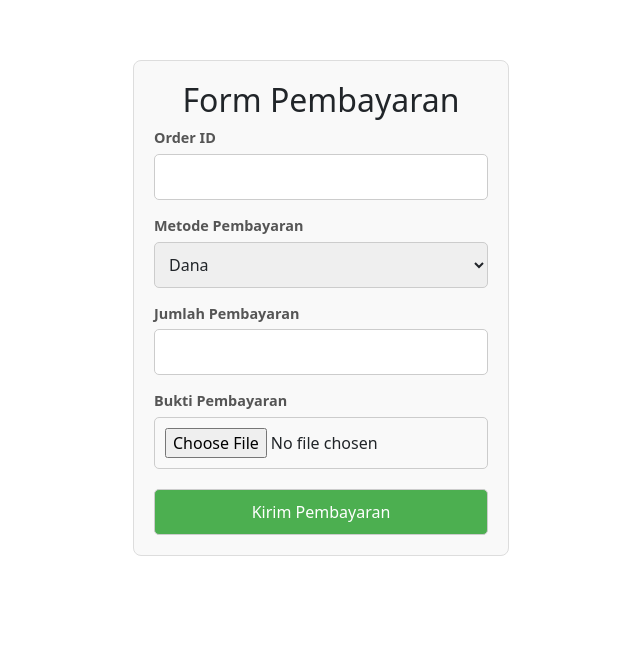
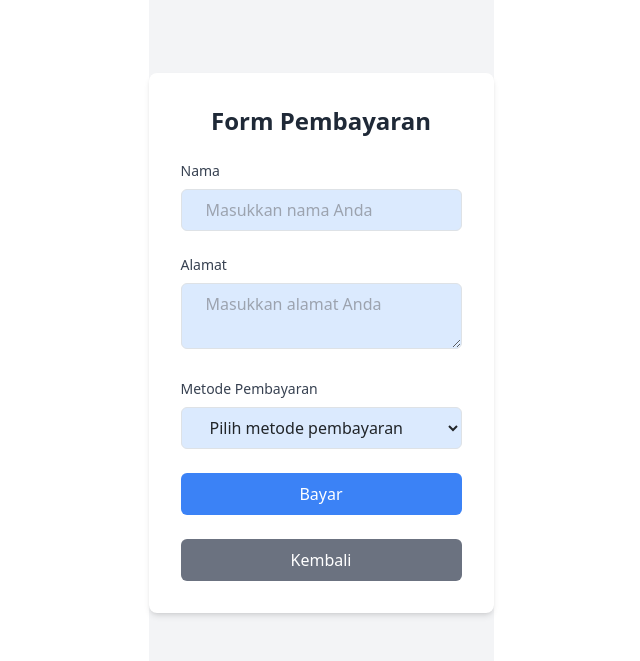
Before and after one commit to DiazGit1/Website_Baju, a React (Vite) app: page /payment in a window 1280 px wide. Shown: the part 127-788 px from the top of the page, without its empty margins (319-959 px from the left). Built offline with nearby package versions, Linux system fonts and the light colour scheme.

Commit message:
Menyelesaikan payment

```diff
--- a/src/components/PaymentForm.jsx
+++ b/src/components/PaymentForm.jsx
@@ -1,105 +1,121 @@
-import { useState } from 'react';
-import axios from 'axios';
-import "./PaymentForm.css";
+import { useState } from "react";
+import { useNavigate } from "react-router-dom";
 
 const PaymentForm = () => {
-  const [orderId, setOrderId] = useState('');
-  const [method, setMethod] = useState('dana');
-  const [amount, setAmount] = useState('');
-  const [proofImage, setProofImage] = useState(null);
-  const [message, setMessage] = useState('');
-  const [loading, setLoading] = useState(false);
+  const [name, setName] = useState("");
+  const [address, setAddress] = useState("");
+  const [paymentMethod, setPaymentMethod] = useState("");
+  const [error, setError] = useState("");
+  const navigate = useNavigate();
 
-  const handleFileChange = (e) => {
-    setProofImage(e.target.files[0]);
+  const bankAccount = "12334455677890";
+
+  const handleSubmit = (e) => {
+    e.preventDefault();
+
+    if (!name || !address || !paymentMethod) {
+      setError("Semua kolom harus diisi!");
+      return;
+    }
+
+    // Simulasikan pembayaran berhasil
+    alert("Pembayaran berhasil!");
+    navigate("/"); // Arahkan ke halaman home
   };
 
-  const handleSubmit = async (e) => {
-    e.preventDefault();
-    setLoading(true);
-    setMessage('');
-
-    // Membuat FormData untuk mengirim data dan file
-    const formData = new FormData();
-    formData.append('orderId', orderId);
-    formData.append('method', method);
-    formData.append('amount', amount);
-    if (method !== 'bank_bsi') {
-      formData.append('proofImage', proofImage); // Hanya kirim bukti pembayaran jika bukan bank BSI
-    }
-
-    try {
-      const response = await axios.post('/api/payment/pay', formData, {
-        headers: {
-          'Content-Type': 'multipart/form-data',
-          'Authorization': `Bearer ${localStorage.getItem('token')}`, // Token dari localStorage
-        },
-      });
-
-      setMessage(response.data.message); // Menampilkan pesan dari server
-    } catch (error) {
-      setMessage(error.response ? error.response.data.message : 'Terjadi kesalahan.');
-    } finally {
-      setLoading(false);
-    }
+  const handleBack = () => {
+    navigate("/"); // Arahkan ke halaman product
   };
 
   return (
-    <div className="payment-form">
-      <h2>Form Pembayaran</h2>
+    <div className="flex justify-center items-center min-h-screen bg-gray-100">
+      <div className="bg-white p-8 rounded-lg shadow-md w-full max-w-lg">
+        <h2 className="text-2xl font-bold text-gray-800 text-center mb-6">Form Pembayaran</h2>
         <form onSubmit={handleSubmit}>
-        <div className="form-group">
-          <label>Order ID</label>
+          {/* Nama */}
+          <div className="mb-4">
+            <label htmlFor="name" className="block text-sm font-medium text-gray-700 mb-2">
+              Nama
+            </label>
             <input
               type="text"
-            value={orderId}
-            onChange={(e) => setOrderId(e.target.value)}
+              id="name"
+              value={name}
+              onChange={(e) => setName(e.target.value)}
+              className="w-full px-4 py-2 border rounded-md focus:ring-2 focus:ring-blue-500 bg-blue-100"
+              placeholder="Masukkan nama Anda"
               required
             />
           </div>
 
-        <div className="form-group">
-          <label>Metode Pembayaran</label>
-          <select
-            value={method}
-            onChange={(e) => setMethod(e.target.value)}
-            required
-          >
-            <option value="dana">Dana</option>
-            <option value="shopeepay">ShopeePay</option>
-            <option value="gopay">GoPay</option>
-            <option value="bank_bsi">Bank BSI</option>
-          </select>
-        </div>
-
-        <div className="form-group">
-          <label>Jumlah Pembayaran</label>
-          <input
-            type="number"
-            value={amount}
-            onChange={(e) => setAmount(e.target.value)}
+          {/* Alamat */}
+          <div className="mb-4">
+            <label htmlFor="address" className="block text-sm font-medium text-gray-700 mb-2">
+              Alamat
+            </label>
+            <textarea
+              id="address"
+              value={address}
+              onChange={(e) => setAddress(e.target.value)}
+              className="w-full px-4 py-2 border rounded-md focus:ring-2 focus:ring-blue-500 bg-blue-100"
+              placeholder="Masukkan alamat Anda"
               required
             />
           </div>
 
-        {method !== 'bank_bsi' && (
-          <div className="form-group">
-            <label>Bukti Pembayaran</label>
-            <input
-              type="file"
-              accept="image/*"
-              onChange={handleFileChange}
+          {/* Metode Pembayaran */}
+          <div className="mb-4">
+            <label htmlFor="paymentMethod" className="block text-sm font-medium text-gray-700 mb-2">
+              Metode Pembayaran
+            </label>
+            <select
+              id="paymentMethod"
+              value={paymentMethod}
+              onChange={(e) => setPaymentMethod(e.target.value)}
+              className="w-full px-4 py-2 border rounded-md focus:ring-2 focus:ring-blue-500 bg-blue-100"
               required
-            />
+            >
+              <option value="" disabled>
+                Pilih metode pembayaran
+              </option>
+              <option value="shopeePay">Shopee Pay</option>
+              <option value="dana">DANA</option>
+              <option value="gopay">GoPay</option>
+              <option value="ovo">OVO</option>
+              <option value="bank">Bank</option>
+            </select>
+          </div>
+
+          {/* Nomor Rekening Bank */}
+          {paymentMethod === "bank" && (
+            <div className="mb-4">
+              <p className="text-sm font-medium text-gray-700">
+                Nomor Rekening Bank: <span className="font-bold text-gray-800">{bankAccount}</span>
+              </p>
             </div>
           )}
 
-        <button type="submit" disabled={loading}>
-          {loading ? 'Memproses...' : 'Kirim Pembayaran'}
+          {/* Error Message */}
+          {error && <p className="text-sm text-red-500 mb-4">{error}</p>}
+
+          {/* Tombol Pembayaran */}
+          <button
+            type="submit"
+            className="w-full bg-blue-500 text-white py-2 px-4 rounded-md hover:bg-blue-600 transition mb-4"
+          >
+            Bayar
+          </button>
+
+          {/* Tombol Kembali */}
+          <button
+            type="button"
+            onClick={handleBack}
+            className="w-full bg-gray-500 text-white py-2 px-4 rounded-md hover:bg-gray-600 transition"
+          >
+            Kembali
           </button>
         </form>
-
-      {message && <div className="message">{message}</div>}
+      </div>
     </div>
   );
 };
--- a/src/pages/LoginPage.css
+++ b/src/pages/LoginPage.css
@@ -21,7 +21,7 @@ body {
 .login-container {
   background: #ffffff;
   border-radius: 8px;
-  box-shadow: 0 4px 8px rgba(0, 0, 0, 0.1);
+  box-shadow: 0 4px 8px rgba(244, 244, 244, 0.1);
   padding: 40px 30px;
   width: 100%;
   max-width: 400px;
@@ -52,14 +52,16 @@ body {
   width: 100%;
   padding: 10px;
   font-size: 14px;
-  border: 1px solid #dcdcdc;
+  border: 1px solid #007bff;
+  background-color: #e6f2ff; /* Biru muda */
+  color: #333333; /* Teks gelap */
   border-radius: 4px;
   outline: none;
 }
 
 .login-form input:focus {
-  border-color: #4a90e2;
-  box-shadow: 0 0 4px rgba(74, 144, 226, 0.5);
+  border-color: #0056b3;
+  box-shadow: 0 0 4px rgba(0, 123, 255, 0.5);
 }
 
 /* Password toggle */
```
Lines whose indentation alone changed are shown as unchanged.
